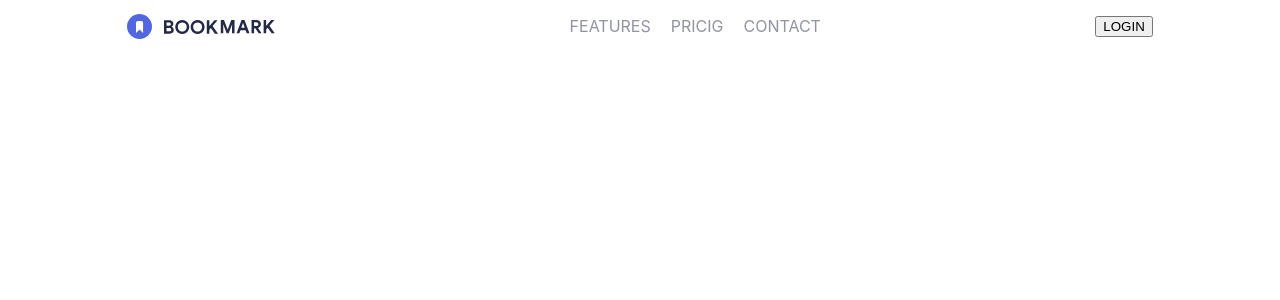
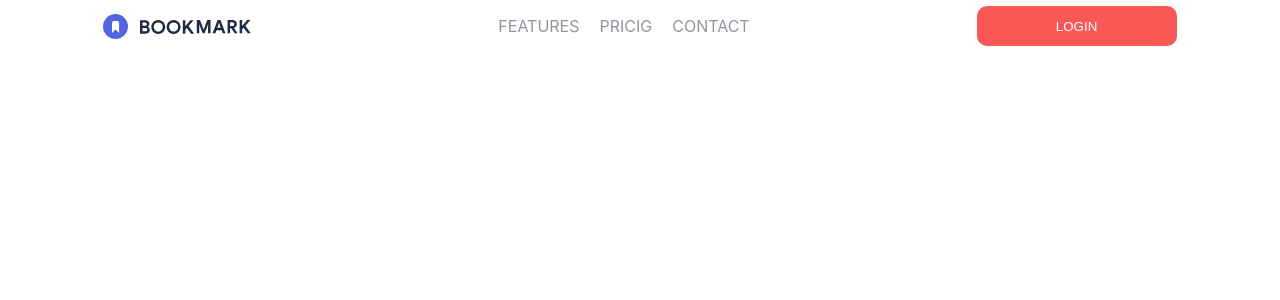
Before and after one commit to steven-mpawulo/bookmark-landing-page, a React (Create React App) app: page / in a window 1280 px wide. Shown: the top 300 px of the page. Built offline with nearby package versions, Linux system fonts and the light colour scheme.

Commit message:
adds styles to custom button

```diff
--- a/src/components/common/button/Button.js
+++ b/src/components/common/button/Button.js
@@ -1,8 +1,9 @@
 import React from 'react'
+import './button.css'
 
-const Button = ({color, width, buttonText}) => {
+const Button = ({backgroundColor,buttonText, color}) => {
   return (
-    <button style= {{color : color, width : width}}>{buttonText}</button>
+    <button style= {{backgroundColor : backgroundColor, color: color, border: `2px solid ${backgroundColor}`}}>{buttonText}</button>
   )
 }
 
--- a/src/components/common/button/button.css
+++ b/src/components/common/button/button.css
@@ -0,0 +1,5 @@
+button {
+    width: 200px;
+    height: 40px;
+    border-radius: 10px;
+}
--- a/src/components/header/Header.js
+++ b/src/components/header/Header.js
@@ -14,7 +14,7 @@ const Header = () => {
                     <li><a href="#contact">CONTACT</a></li>
                 </ul>
             </nav>
-            <Button buttonText={"LOGIN"}/>
+            <Button buttonText={"LOGIN"} backgroundColor={"hsl(0, 94%, 66%)"} color={"white"}/>
 
 
 
```
